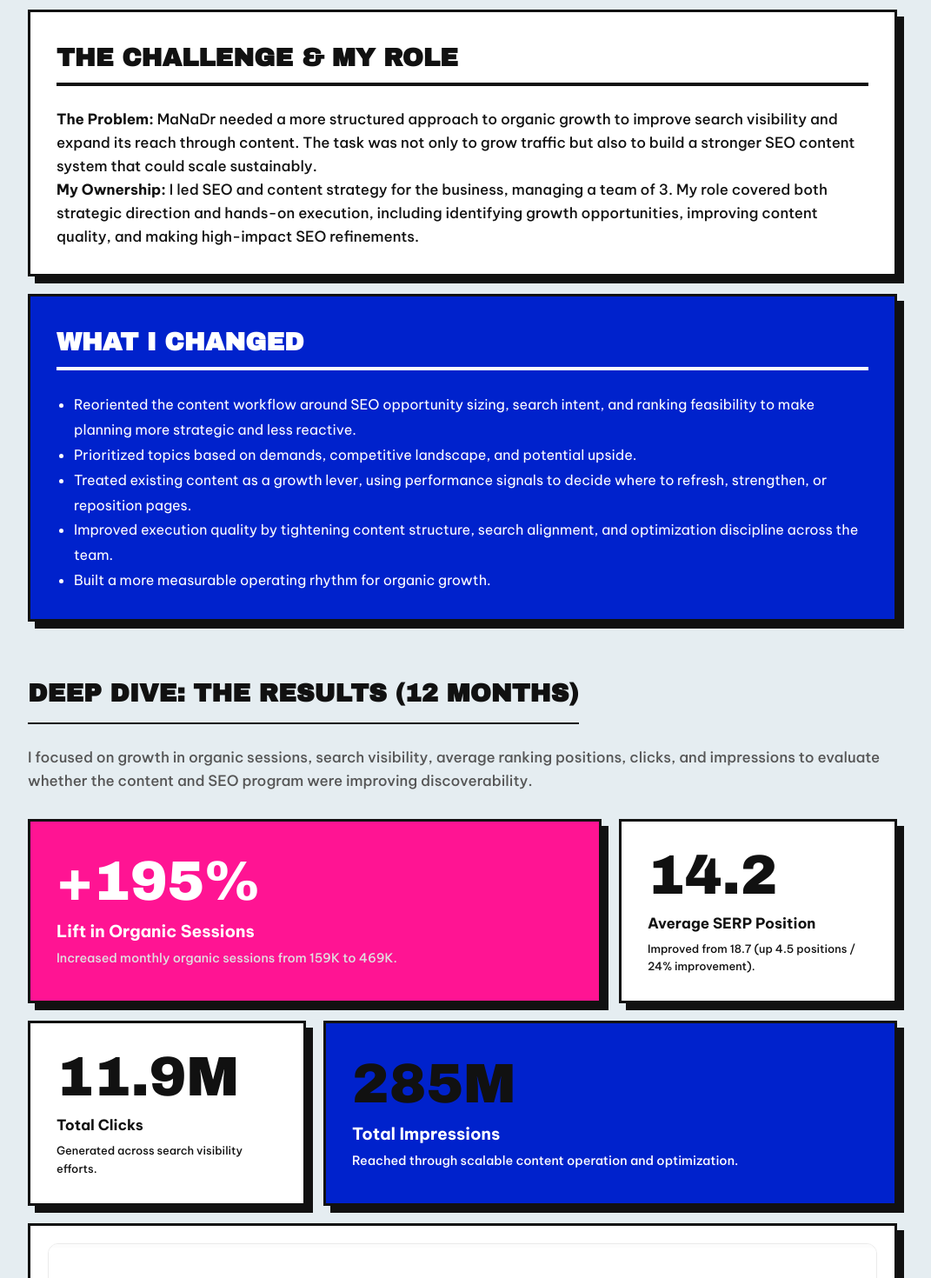
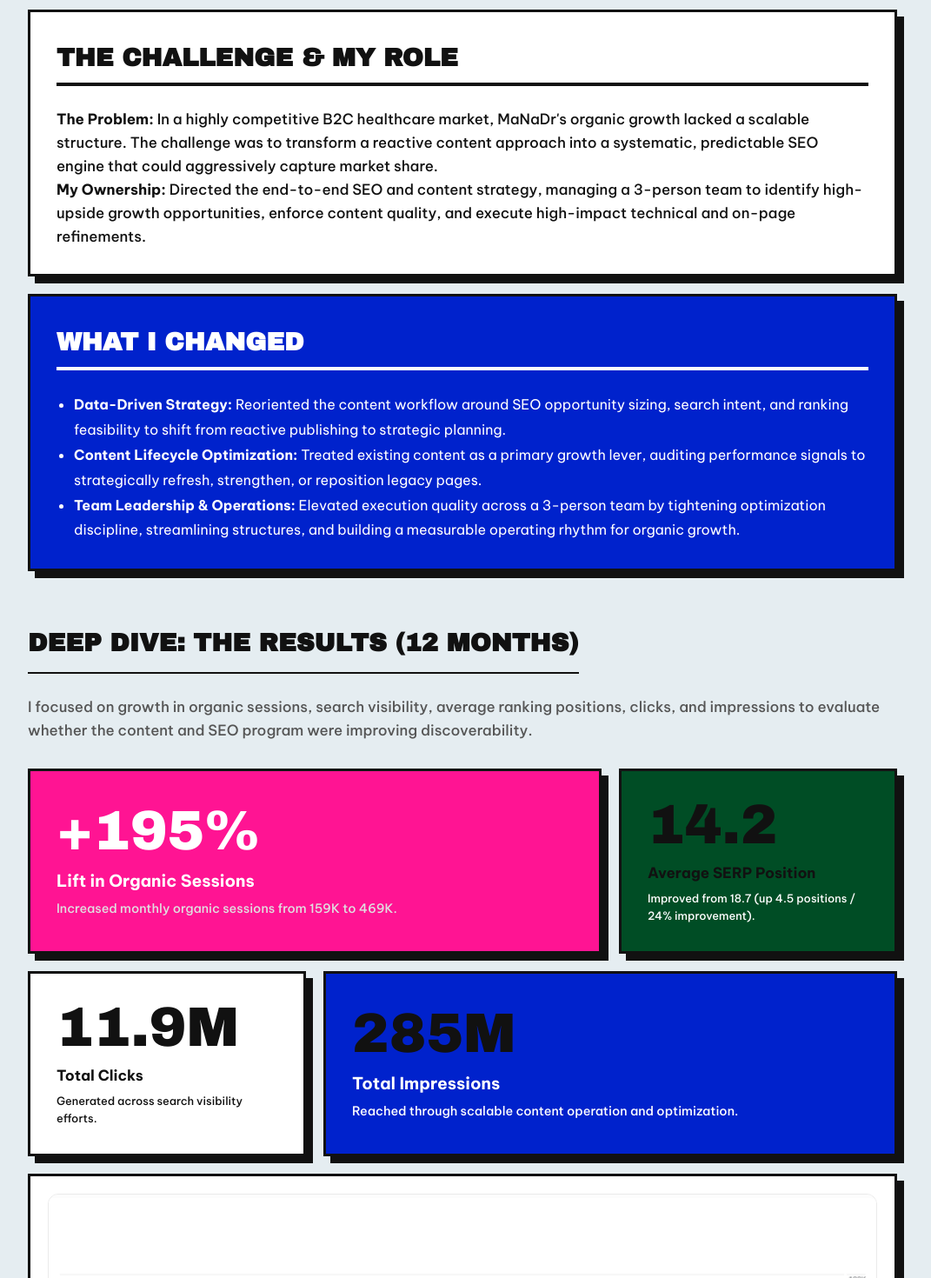
Before and after one commit to CiCi-ng/cici-portfolio-final, a Next.js app: page /seo-content-team-lead in a window 1280 px wide. Shown: the part 820-2290 px from the top of the page at 87% size, without its empty margins (108-1179 px from the left). Built offline with nearby package versions, Linux system fonts and the light colour scheme.

Commit message:
Fix content for case studies

```diff
--- a/app/seo-content-team-lead/page.js
+++ b/app/seo-content-team-lead/page.js
@@ -53,18 +53,16 @@ export default function SeoContentTeamLead() {
         {/* The Strategy Cards */}
         <div className="bento-card span-3-cols">
             <h3 style={{ color: '#111' }}>The Challenge & My Role</h3>
-            <p><strong>The Problem:</strong> MaNaDr needed a more structured approach to organic growth to improve search visibility and expand its reach through content. The task was not only to grow traffic but also to build a stronger SEO content system that could scale sustainably.</p>
-            <p><strong>My Ownership:</strong> I led SEO and content strategy for the business, managing a team of 3. My role covered both strategic direction and hands-on execution, including identifying growth opportunities, improving content quality, and making high-impact SEO refinements.</p>
+            <p><strong>The Problem:</strong> In a highly competitive B2C healthcare market, MaNaDr's organic growth lacked a scalable structure. The challenge was to transform a reactive content approach into a systematic, predictable SEO engine that could aggressively capture market share.</p>
+            <p><strong>My Ownership:</strong> Directed the end-to-end SEO and content strategy, managing a 3-person team to identify high-upside growth opportunities, enforce content quality, and execute high-impact technical and on-page refinements.</p>
         </div>
 
         <div className="bento-card span-3-cols card-dark">
             <h3 style={{ color: 'white' }}>What I Changed</h3>
             <ul style={{ paddingLeft: '20px', lineHeight: '1.8', color: '111' }}>
-              <li>Reoriented the content workflow around SEO opportunity sizing, search intent, and ranking feasibility to make planning more strategic and less reactive.</li>
-              <li>Prioritized topics based on demands, competitive landscape, and potential upside.</li>
-              <li>Treated existing content as a growth lever, using performance signals to decide where to refresh, strengthen, or reposition pages.</li>
-              <li>Improved execution quality by tightening content structure, search alignment, and optimization discipline across the team.</li>
-              <li>Built a more measurable operating rhythm for organic growth.</li>
+              <li><strong>Data-Driven Strategy:</strong> Reoriented the content workflow around SEO opportunity sizing, search intent, and ranking feasibility to shift from reactive publishing to strategic planning.</li>
+              <li><strong>Content Lifecycle Optimization:</strong> Treated existing content as a primary growth lever, auditing performance signals to strategically refresh, strengthen, or reposition legacy pages.</li>
+              <li><strong>Team Leadership & Operations:</strong> Elevated execution quality across a 3-person team by tightening optimization discipline, streamlining structures, and building a measurable operating rhythm for organic growth.</li>
             </ul>
         </div>
       </div>
@@ -84,7 +82,7 @@ export default function SeoContentTeamLead() {
             <p style={{ fontSize: '0.9rem', marginTop: '5px', color: '#e0e0e0' }}>Increased monthly organic sessions from 159K to 469K.</p>
         </div>
 
-        <div className="bento-card">
+        <div className="bento-card card-green">
             <div className="kpi-number">14.2</div>
             <p style={{ margin: 0, fontWeight: '700', color: '#111' }}>Average SERP Position</p>
             <p style={{ fontSize: '0.8rem', marginTop: '5px' }}>Improved from 18.7 (up 4.5 positions / 24% improvement).</p>
@@ -115,7 +113,7 @@ export default function SeoContentTeamLead() {
         {/* Final Conclusion Summary */}
         <div className="bento-card span-3-cols card-yellow" style={{ textAlign: 'center', padding: '50px 20px' }}>
             <h3 style={{ color: '111' }}>Why It Mattered</h3>
-            <p style={{ maxWidth: '800px', margin: '0 auto' }}>This work helped strengthen MaNaDr’s organic visibility and built a more scalable content operation. Rather than relying on one-off content wins, the strategy created a stronger foundation for sustained search growth, broader discoverability, and more efficient acquisition across organic channels.</p>
+             <p style={{ fontSize: '1.25rem', fontWeight: '800', color: '#111', maxWidth: '850px', margin: '0 auto', lineHeight: '1.6' }}>By transitioning the team from one-off content wins to a scalable SEO operation, I built a foundation for sustained growth. This strategic shift not only delivered a massive <strong>+195% lift in organic sessions</strong> and <strong>285M impressions</strong>in just 12 months, but also established a highly efficient, cost-effective acquisition channel for MaNaDr.</p>
         </div>
 
       </div>
```
Also changed, not shown: app/content-marketing-internship/page.js (+4 -5 lines), app/content-marketing-specialist/page.js (+7 -9 lines), app/marketing-academic-services/page.js (+5 -6 lines).
